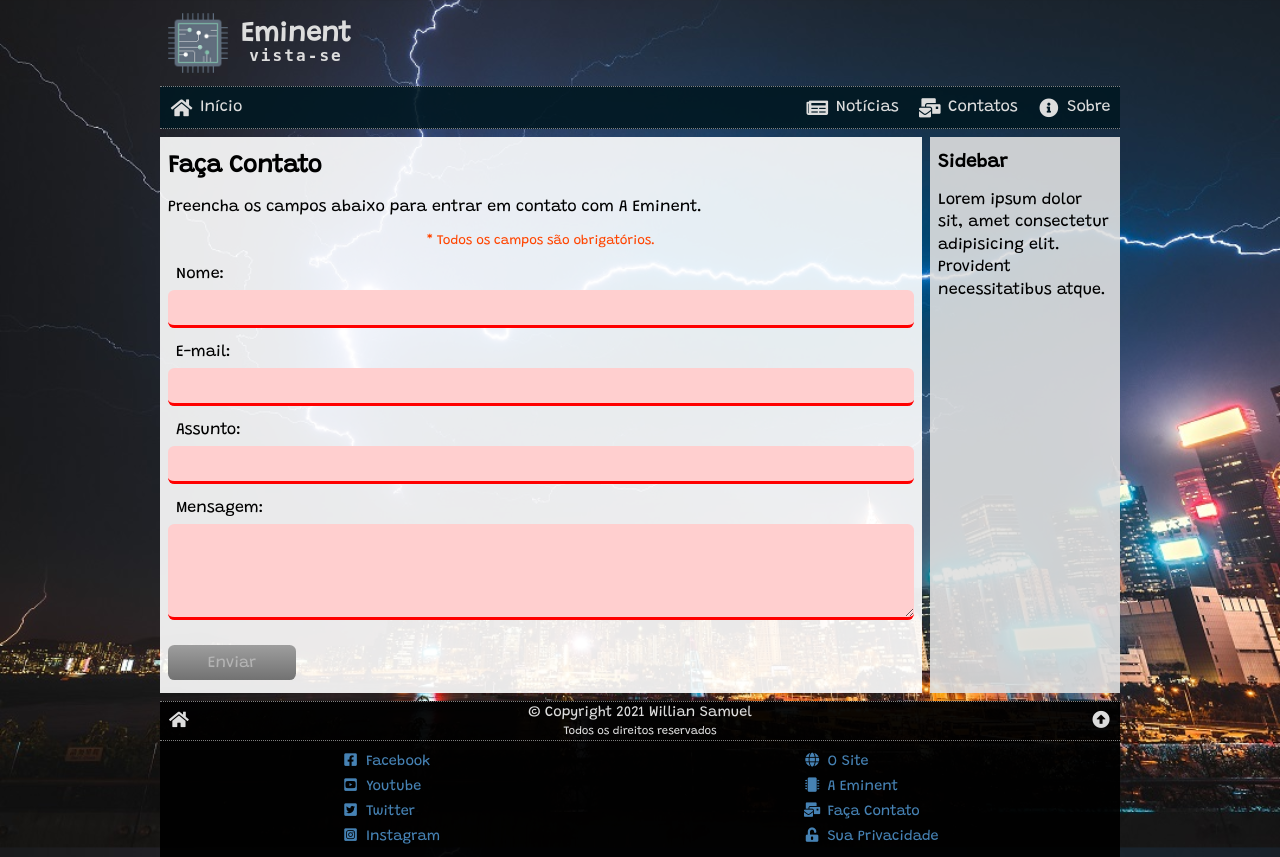
After one commit to williansa/projeto3, a PHP site: page /contacts.php in a window 1280 px wide. The commit adds this page. Run offline with PHP 8.4, Linux system fonts and the light colour scheme.

Commit message:
projeto finalizado

```diff
--- a/_config.php
+++ b/_config.php
@@ -34,10 +34,18 @@ $conn->query("SET lc_time_names = 'pt_BR'");
 
 /* Inicializa variáveis do tema */
 $T = array(
-    'siteName' => 'Tilojo',
-    'siteSlogan' => 'Com os pés no chão',
+    'siteName' => 'Eminent',
+    'siteSlogan' => 'vista-se',
+    'fullSiteName' => 'A Eminent',
     'siteLogo' => '/img/logo02.png',
+    'favIcon' => '/img/logo02.png',
     'pageTitle' => '',
     'pageCSS' => '',
     'pageJS' => '',
+    'social' => array(
+        'facebook' => 'https://facebook.com/tilojo',
+        'youtube' => 'https://youtube.com/tilojo',
+        'twitter' => 'https://twitter.com/tilojo',
+        'instagram' => 'https://instagram.com/eminent.oficial'
+    )
 );
--- a/_footer.php
+++ b/_footer.php
@@ -6,10 +6,10 @@
 
         <a href="/" title="Ir para a página inicial."><i class="fas fa-fw fa-home"></i></a>
         <div>
-            &copy; Copyright 2021 André Luferat
+            &copy; Copyright 2021 Willian Samuel
             <small>Todos os direitos reservados</small>
         </div>
-        <a href="#top" title="ir para o topo desta página."><i class="fas fa-fw fa-arrow-alt-circle-up"></i></a>
+        <a href="#top" title="Ir para o topo desta página."><i class="fas fa-fw fa-arrow-alt-circle-up"></i></a>
 
     </div>
 
@@ -17,25 +17,30 @@
 
         <!-- Menu de redes sociais -->
         <div class="social">
-            <a href="/" target="_blank" title="SiteName no Facebook."><i
-                    class="fab fa-fw fa-facebook-square"></i><span>Facebook</span></a>
-            <a href="/" target="_blank" title="SiteName no Youtube."><i
-                    class="fab fa-fw fa-youtube-square"></i><span>Youtube</span></a>
-            <a href="/" target="_blank" title="SiteName no Twitter."><i
-                    class="fab fa-fw fa-twitter-square"></i><span>Twitter</span></a>
-            <a href="/" target="_blank" title="SiteName no Instagram."><i
-                    class="fab fa-fw fa-instagram-square"></i><span>Instagram</span></a>
+
+        <?php
+
+        // Lista de redes sociais $T['social']
+         foreach($T['social'] as $socialKey => $socialValue) {
+
+                // Primeira letra maiúscula
+                $SocialKey = ucfirst($socialKey);
+
+                // Gera lista de redes sociais
+                echo <<<HTML
+            <a href="{$socialValue}" target="_blank" title="{$T['siteName']} no {$SocialKey}."><i class="fab fa-fw fa-{$socialKey}-square"></i><span>{$SocialKey}</span></a>
+HTML;
+         }
+
+         ?>
         </div>
 
         <!-- Menu de acesso rápido -->
         <div class="tools">
             <a href="/" title="Sobre este site."><i class="fas fa-fw fa-globe"></i><span>O Site</span></a>
-            <a href="/" title="Sobre o SiteName."><i class="fas fa-fw fa-microchip"></i><span>O Catodo
-                    Comum</span></a>
-            <a href="/" title="Faça contato com o SiteName."><i
-                    class="fas fa-fw fa-mail-bulk"></i><span>Faça Contato</span></a>
-            <a href="/" title="Sobre sua privacidade."><i class="fas fa-fw fa-unlock-alt"></i><span>Sua
-                    Privacidade</span></a>
+            <a href="/" title="Sobre <?php echo lcfirst($T['fullSiteName']) ?>."><i class="fas fa-fw fa-microchip"></i><span><?php echo $T['fullSiteName'] ?></span></a>
+            <a href="/" title="Faça contato com <?php echo lcfirst($T['fullSiteName']) ?>."><i class="fas fa-fw fa-mail-bulk"></i><span>Faça Contato</span></a>
+            <a href="/" title="Sobre sua privacidade."><i class="fas fa-fw fa-unlock-alt"></i><span>Sua Privacidade</span></a>
         </div>
 
     </div>
--- a/_header.php
+++ b/_header.php
@@ -44,6 +44,7 @@ if($T['pageJS'] == '') {
     <link rel="stylesheet" href="https://cdnjs.cloudflare.com/ajax/libs/font-awesome/5.15.2/css/all.min.css">
     <link rel="preconnect" href="https://fonts.gstatic.com">
     <link href="https://fonts.googleapis.com/css2?family=Grandstander&display=swap" rel="stylesheet">
+    <link rel="icon" href="<?php echo $T['favIcon'] ?>">
     <title><?php echo $TITLE ?></title>
 </head>
 
@@ -63,10 +64,10 @@ if($T['pageJS'] == '') {
         </header>
 
         <nav>
-            <a href="/" title="Página inicial"><i class="fas fa-fw fa-home"></i><span>Início</span></a>
-            <a href="/" title="Notícias atualizadas"><i class="fas fa-fw fa-newspaper"></i><span>Notícias</span></a>
-            <a href="/" title="Faça contato conosco"><i class="fas fa-fw fa-mail-bulk"></i><span>Contatos</span></a>
-            <a href="/" title="Sobre o SiteName"><i class="fas fa-fw fa-info-circle"></i><span>Sobre</span></a>
+            <a href="/index.php" title="Página inicial"><i class="fas fa-fw fa-home"></i><span>Início</span></a>
+            <a href="/news.php" title="Notícias atualizadas"><i class="fas fa-fw fa-newspaper"></i><span>Notícias</span></a>
+            <a href="/contacts.php" title="Faça contato conosco"><i class="fas fa-fw fa-mail-bulk"></i><span>Contatos</span></a>
+            <a href="/sobre.php" title="Sobre o SiteName"><i class="fas fa-fw fa-info-circle"></i><span>Sobre</span></a>
         </nav>
 
         <main>
--- /dev/null
+++ b/contacts.php
@@ -0,0 +1,133 @@
+<?php
+
+/**
+ * Página de Contatos
+ */
+
+/* Carrega as configurações da página */
+require '_config.php';
+
+/* Configura esta página */
+
+// Define o <title></title> desta página.
+// Deixe vazio para a 'index'.
+$T['pageTitle'] = 'Faça Contato';
+
+// Define as folhas de estilo desta página.
+// Deixe vazio para não usar CSS adicional nesta página.
+$T['pageCSS'] = '/css/contacts.css';
+
+// Define o JavaScript desta página.
+// Deixe vazio para não usar JavaScript adicional nesta página.
+$T['pageJS'] = '';
+
+/* Aqui entram todos os seus códigos PHP desta página */
+
+// Define variáveis
+$feedback = false;
+
+// Se o formulário foi enviado
+if(isset($_POST['contactSend'])) {
+
+    // Obtém e sanitiza valores dos campos
+    $name = trim(filter_input(INPUT_POST, 'name', FILTER_SANITIZE_STRING));
+    $email = trim(filter_input(INPUT_POST, 'email', FILTER_SANITIZE_EMAIL));
+    $subject = trim(filter_input(INPUT_POST, 'subject', FILTER_SANITIZE_STRING));
+    $message = trim(filter_input(INPUT_POST, 'message', FILTER_SANITIZE_STRING));
+
+    // Formata SQL
+    $sql = "
+        INSERT INTO contacts (name, email, subject, message) VALUES
+        ('{$name}', '{$email}', '{$subject}', '{$message}');
+    ";
+    $conn->query($sql);
+
+    // Mostra Feedback
+    $feedback = true;
+}
+
+/* Aqui terminam todos os seus códigos PHP desta página */
+
+/* Carrega o header e o nav da página */
+require '_header.php';
+
+?>
+
+<article>
+
+    <h2><?php echo $T['pageTitle'] ?></h2>
+
+    <?php
+
+    // Exibe formulário se ainda não foi enviado
+    if (!$feedback):
+    ?>
+
+    <form method="POST" name="contact" id="contact">
+
+        <p>Preencha os campos abaixo para entrar em contato com <?php echo $T['fullSiteName'] ?>.</p>
+
+        <p class="advise">* Todos os campos são obrigatórios.</p>
+
+        <!-- Detecta envio do formulário -->
+        <input type="hidden" name="contactSend" value="Ok">
+
+        <p>
+            <label for="name">Nome:</label>
+            <input type="text" name="name" id="name" required minlength="3" class="valid">
+        </p>
+
+        <p>
+            <label for="email">E-mail:</label>
+            <input type="email" name="email" id="email" required class="valid">
+        </p>
+
+        <p>
+            <label for="subject">Assunto:</label>
+            <input type="text" name="subject" id="subject" required minlength="5" class="valid">
+        </p>
+
+        <p>
+            <label for="message">Mensagem:</label>
+            <textarea name="message" id="message" required minlength="5" class="valid"></textarea>
+        </p>
+
+        <p>
+            <label for="submit"></label>
+            <button type="submit" name="submit" id="submit">Enviar</button>
+        </p>
+
+    </form>
+
+    <?php
+
+    // Se formulário foi enviado
+    else :
+    ?>
+
+    <p><strong>Olá <?php echo $name ?>!</strong></p>
+    <p>Seu contato foi enviado com sucesso.</p>
+    <p><em>Obrigado...</em></p>
+    <p class="center">
+        <a href="/index.php">
+            <i class="fas fa-fw fa-home"></i>
+            Página incial
+        </a>
+    </p>
+
+    <?php
+    endif;
+    ?>
+
+</article>
+
+<aside>
+
+<h3>Sidebar</h3>
+<p>Lorem ipsum dolor sit, amet consectetur adipisicing elit. Provident necessitatibus atque.</p>
+
+</aside>
+
+<?php
+
+require '_footer.php';
--- /dev/null
+++ b/css/contacts.css
@@ -0,0 +1,66 @@
+.advise {
+    text-align: center;
+    color: orangered;
+    font-size: small;
+}
+
+label {
+    display: block;
+    padding: 0 0 0.3rem 0.5rem;
+}
+
+input, textarea, button {
+    font-family: inherit;
+    font-size: inherit;
+    border: none;
+    background: rgb(255, 207, 207);
+    padding: 0.6rem 1rem;
+    border-radius: .4rem;
+}
+
+input, textarea {
+    width: 100%;
+}
+
+textarea {
+    height: 6rem;
+    resize: vertical;
+}
+
+button {
+    background: linear-gradient(rgb(94, 174, 240), rgb(45, 84, 116));
+    color: rgb(255,255,255);
+    cursor: pointer;
+    width: 8rem;
+}
+
+button:hover {
+    background: linear-gradient(rgb(255, 117, 67), rgb(128, 34, 0));
+}
+
+button:disabled {
+    background: linear-gradient(rgb(158, 158, 158), rgb(114, 114, 114));
+    color: rgb(180, 180, 180);
+    cursor: not-allowed;
+}
+
+#contact:invalid button {
+    /* pointer-events: none; */
+    background: linear-gradient(rgb(158, 158, 158), rgb(114, 114, 114));
+    color: rgb(180, 180, 180);
+    cursor: no-drop;
+}
+
+input:invalid, textarea:invalid {
+    background: rgb(255, 207, 207);
+    border-bottom: 3px solid rgb(255, 0, 0);
+}
+
+input:valid, textarea:valid {
+    background: rgb(184, 255, 184);
+    border-bottom: 3px solid green;
+}
+
+.center {
+    text-align: center;
+}
--- a/css/global.css
+++ b/css/global.css
@@ -178,6 +178,7 @@ footer .info div {
 footer .info div small {
     display: block;
     font-size: .7rem;
+    text-align: center;
 }
 
 /* Rodapé menu */
--- /dev/null
+++ b/css/sobre.css
@@ -0,0 +1,4 @@
+picture {
+    display: block;
+    text-align: center;
+}
```
Also changed, not shown: article.php (added, +84 -0 lines), css/article.css (added, +14 -0 lines), css/index.css (+36 -0 lines), database.sql (+12 -1 lines), index.php (+49 -18 lines), js/index.js (added, +16 -0 lines), news.php (added, +50 -0 lines), sobre.php (added, +59 -0 lines), template.html (+8 -8 lines), css/news.css (added), img/logo.jpg (added), img/logo04.jfif (added).
